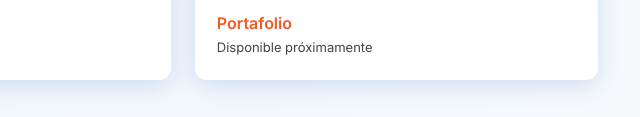
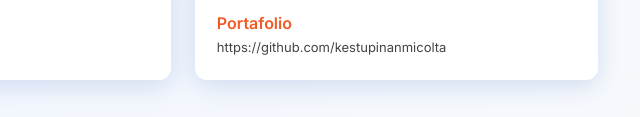
Before and after one commit to kestupinanmicolta/cv, a plain HTML site: page index.html in a window 1280 px wide. Shown: the part 1283-1400 px from the top of the page, 502-1142 px from the left. Drawn offline with Linux system fonts and the light colour scheme.

Commit message:
add files to cv

```diff
--- a/index.html
+++ b/index.html
@@ -308,7 +308,7 @@
           </div>
           <div class="item">
             <h3>Portafolio</h3>
-            <div class="meta">Disponible próximamente</div>
+            <div class="meta">https://github.com/kestupinanmicolta</div>
           </div>
         </div>
       </aside>
```
